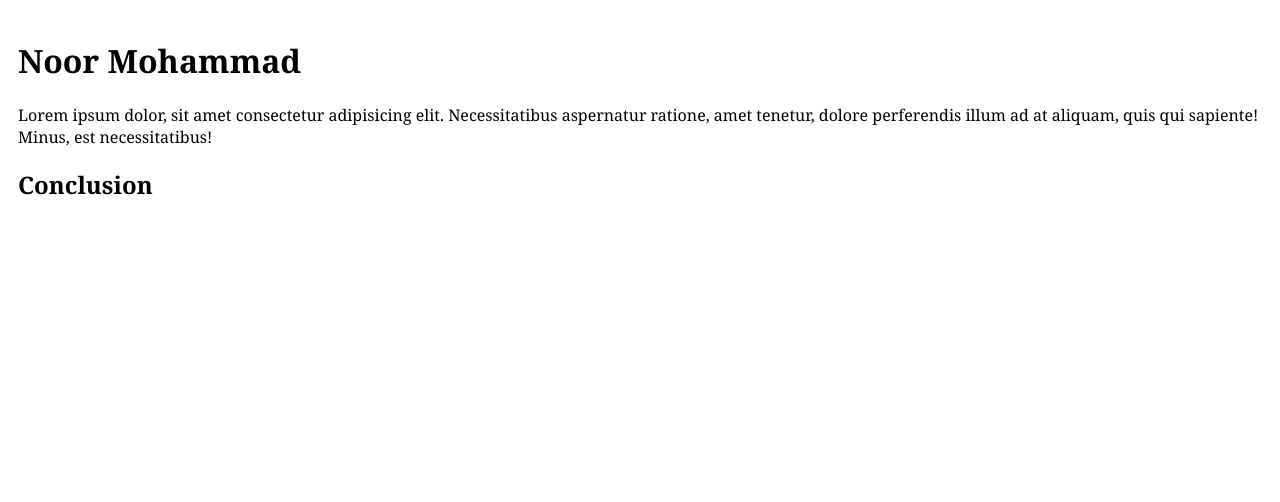
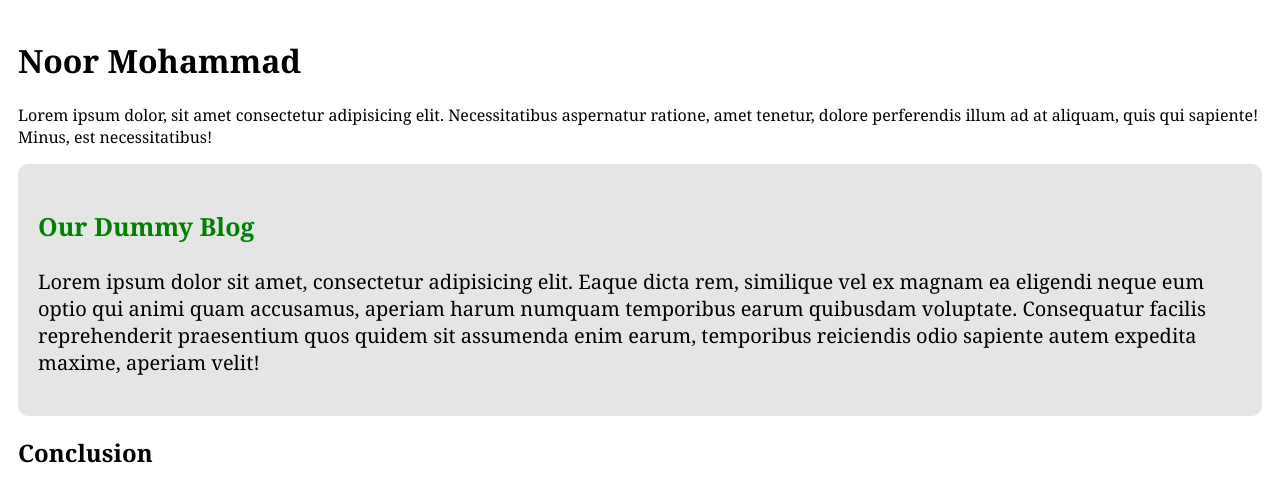
Before and after one commit to mernpeoplentech/git-test, a React (Vite) app: page / in a window 1280 px wide. Shown: the top 502 px of the page. Built offline with nearby package versions, Linux system fonts and the light colour scheme.

Commit message:
blog added

```diff
--- a/src/App.jsx
+++ b/src/App.jsx
@@ -1,3 +1,5 @@
+import Blog from "./components/Blog";
+
 function App() {
   return (
     <main style={{ padding: 10 }}>
@@ -7,6 +9,7 @@ function App() {
         aspernatur ratione, amet tenetur, dolore perferendis illum ad at
         aliquam, quis qui sapiente! Minus, est necessitatibus!
       </p>
+      <Blog />
       <h2>Conclusion</h2>
     </main>
   );
--- /dev/null
+++ b/src/components/Blog.jsx
@@ -0,0 +1,19 @@
+import React from "react";
+
+const Blog = () => {
+  return (
+    <div className="blog">
+      <h3>Our Dummy Blog</h3>
+      <p>
+        Lorem ipsum dolor sit amet, consectetur adipisicing elit. Eaque dicta
+        rem, similique vel ex magnam ea eligendi neque eum optio qui animi quam
+        accusamus, aperiam harum numquam temporibus earum quibusdam voluptate.
+        Consequatur facilis reprehenderit praesentium quos quidem sit assumenda
+        enim earum, temporibus reiciendis odio sapiente autem expedita maxime,
+        aperiam velit!
+      </p>
+    </div>
+  );
+};
+
+export default Blog;
--- a/src/index.css
+++ b/src/index.css
@@ -1,3 +1,15 @@
 * {
   font-family: Cambria, Cochin, Georgia, Times, "Times New Roman", serif;
 }
+.blog {
+  background-color: rgb(230, 229, 229);
+  padding: 20px;
+  border-radius: 10px;
+  h3 {
+    color: green;
+    font-size: 25px;
+  }
+  p {
+    font-size: 20px;
+  }
+}
```
